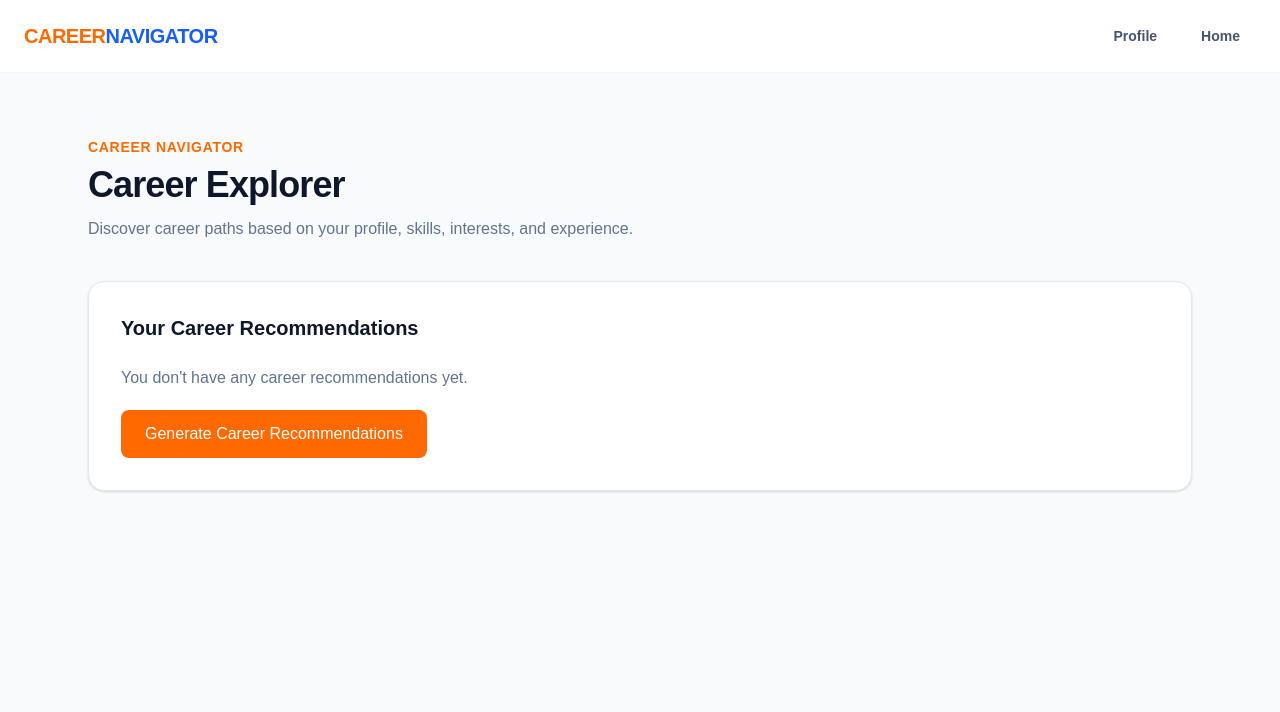
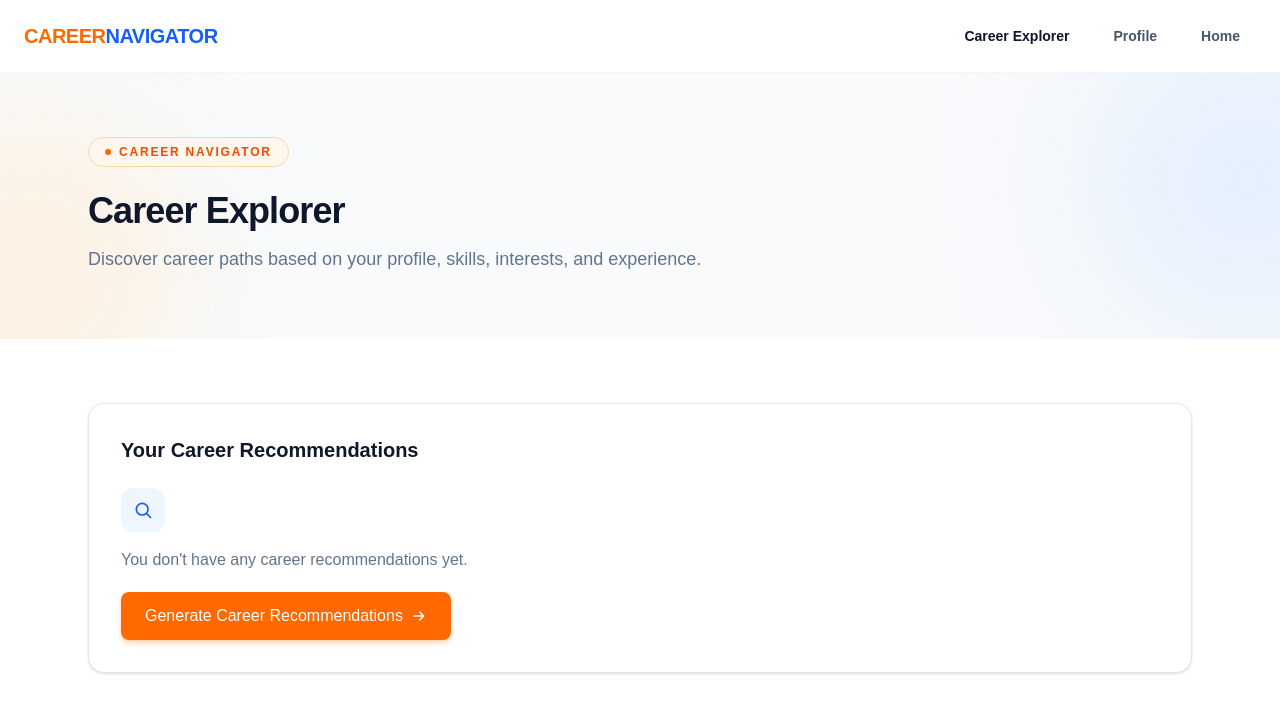
Before and after one commit to Navneetk4269/career-navigator, a Next.js app in the folder frontend/: page /explorer in a window 1280 px wide. Shown: the top 712 px of the page. Built offline with nearby package versions, Linux system fonts and the light colour scheme; no server answers; sample sign-in values are in the browser's storage.

Commit message:
Finished the frontend of the Career Explorer page

```diff
--- a/frontend/src/app/explorer/page.tsx
+++ b/frontend/src/app/explorer/page.tsx
@@ -90,25 +90,35 @@ export default function Explorer() {
   }
 
   return (
-    <main className="min-h-screen bg-slate-50">
-      <nav className="border-b border-slate-100 bg-white">
+    <main className="min-h-screen bg-white">
+
+      {/* Navbar */}
+      <nav className="sticky top-0 z-20 border-b border-slate-100 bg-white/80 backdrop-blur-md">
         <div className="mx-auto flex h-[72px] max-w-7xl items-center justify-between px-6">
+
           <Link href="/" className="text-xl font-black tracking-tight">
             <span className="text-orange-500">CAREER</span>
             <span className="text-blue-600">NAVIGATOR</span>
           </Link>
 
-          <div className="flex gap-3">
+          <div className="flex items-center gap-3">
+            <Link
+              href="/explorer"
+              className="rounded-lg px-4 py-2 text-sm font-semibold text-slate-900 transition hover:bg-slate-50"
+            >
+              Career Explorer
+            </Link>
+
             <Link
               href="/profile"
-              className="rounded-lg px-4 py-2 text-sm font-semibold text-slate-600 hover:bg-slate-50"
+              className="rounded-lg px-4 py-2 text-sm font-semibold text-slate-600 transition hover:bg-slate-50 hover:text-slate-900"
             >
               Profile
             </Link>
 
             <Link
               href="/"
-              className="rounded-lg px-4 py-2 text-sm font-semibold text-slate-600 hover:bg-slate-50"
+              className="rounded-lg px-4 py-2 text-sm font-semibold text-slate-600 transition hover:bg-slate-50 hover:text-slate-900"
             >
               Home
             </Link>
@@ -116,22 +126,42 @@ export default function Explorer() {
         </div>
       </nav>
 
-      <section className="mx-auto max-w-6xl px-6 py-16">
-        <div className="mb-10">
-          <p className="text-sm font-bold uppercase tracking-wider text-orange-500">
+      {/* Page header */}
+      <section className="relative overflow-hidden bg-slate-50">
+
+        {/* Background shapes */}
+        <div className="pointer-events-none absolute -left-32 top-10 h-80 w-80 rounded-full bg-orange-100/60 blur-3xl" />
+        <div className="pointer-events-none absolute -right-32 bottom-0 h-80 w-80 rounded-full bg-blue-100/60 blur-3xl" />
+        <div
+          className="pointer-events-none absolute inset-0 opacity-[0.5]"
+          style={{
+            backgroundImage:
+              "radial-gradient(circle, rgba(100,116,139,0.15) 1px, transparent 1px)",
+            backgroundSize: "28px 28px",
+            maskImage:
+              "radial-gradient(ellipse 70% 60% at 30% 30%, black, transparent)",
+          }}
+        />
+
+        <div className="relative mx-auto max-w-6xl px-6 py-16">
+          <div className="mb-6 inline-flex items-center gap-2 rounded-full border border-orange-200 bg-orange-50 px-4 py-1.5 text-xs font-bold uppercase tracking-[0.15em] text-orange-600">
+            <span className="h-1.5 w-1.5 rounded-full bg-orange-500" />
             Career Navigator
-          </p>
+          </div>
 
-          <h1 className="mt-2 text-4xl font-bold tracking-tight text-slate-900">
+          <h1 className="text-4xl font-bold tracking-tight text-slate-900">
             Career Explorer
           </h1>
 
-          <p className="mt-3 max-w-2xl text-slate-500">
+          <p className="mt-3 max-w-2xl text-lg leading-8 text-slate-500">
             Discover career paths based on your profile, skills, interests,
             and experience.
           </p>
         </div>
+      </section>
 
+      {/* Recommendations card */}
+      <section className="mx-auto max-w-6xl px-6 py-16">
         <div className="rounded-2xl border border-slate-200 bg-white p-8 shadow-sm">
           <h2 className="text-xl font-bold text-slate-900">
             Your Career Recommendations
@@ -142,7 +172,14 @@ export default function Explorer() {
               {JSON.stringify(recommendation, null, 2)}
             </pre>
           ) : (
-            <div className="mt-6">
+            <div className="mt-6 flex flex-col items-start">
+              <div className="mb-4 flex h-11 w-11 items-center justify-center rounded-xl bg-blue-50 text-blue-600">
+                <svg viewBox="0 0 24 24" fill="none" className="h-5 w-5">
+                  <circle cx="11" cy="11" r="7" stroke="currentColor" strokeWidth="2" />
+                  <path d="m21 21-4.3-4.3" stroke="currentColor" strokeWidth="2" strokeLinecap="round" />
+                </svg>
+              </div>
+
               <p className="text-slate-500">
                 You don't have any career recommendations yet.
               </p>
@@ -150,11 +187,14 @@ export default function Explorer() {
               <button
                 onClick={generateRecommendations}
                 disabled={generating}
-                className="mt-5 rounded-lg bg-orange-500 px-6 py-3 font-semibold text-white hover:bg-orange-600 disabled:opacity-60"
+                className="group mt-5 flex items-center gap-2 rounded-lg bg-orange-500 px-6 py-3 font-semibold text-white shadow-md shadow-orange-500/25 transition hover:bg-orange-600 hover:shadow-lg hover:shadow-orange-500/30 disabled:opacity-60"
               >
-                {generating
-                  ? "Generating..."
-                  : "Generate Career Recommendations"}
+                {generating ? "Generating..." : "Generate Career Recommendations"}
+                {!generating && (
+                  <svg viewBox="0 0 24 24" fill="none" className="h-4 w-4 transition group-hover:translate-x-0.5">
+                    <path d="M5 12h14M13 6l6 6-6 6" stroke="currentColor" strokeWidth="2" strokeLinecap="round" strokeLinejoin="round" />
+                  </svg>
+                )}
               </button>
             </div>
           )}
```
